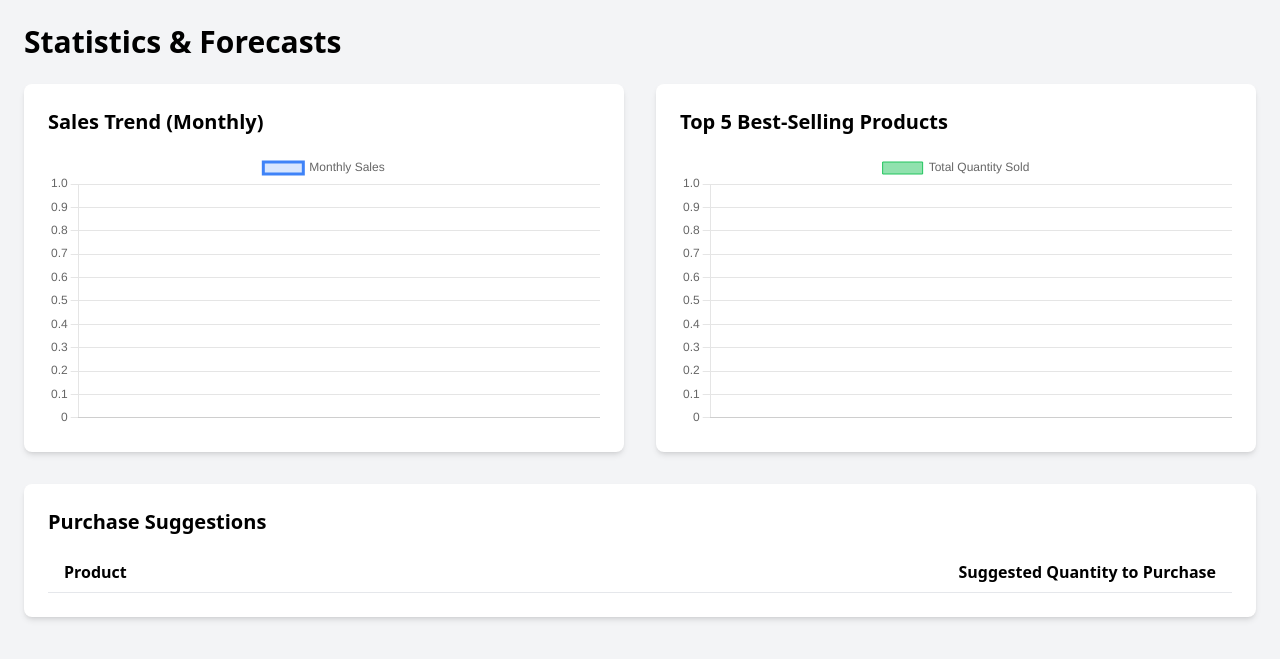
After one commit to LinuxLogos/sales_mall, a PHP site: page /views/stats/index.php in a window 1280 px wide. The commit adds this page. Shown: the top 659 px of the page. Run offline with PHP 8.4, Linux system fonts and the light colour scheme; the template is opened without the code that fills it, so the values that code supplies are empty; some libraries are stand-ins or nearby versions.

Commit message:
Implement statistics and forecasts interface

```diff
--- a/routes.php
+++ b/routes.php
@@ -162,4 +162,8 @@ switch ($request_uri) {
         $stockController = new StockController();
         $stockController->transfer();
         break;
+    case '/stats':
+        $statsController = new StatsController();
+        $statsController->index();
+        break;
 }
--- /dev/null
+++ b/views/stats/index.php
@@ -0,0 +1,79 @@
+<!DOCTYPE html>
+<html lang="en">
+<head>
+    <meta charset="UTF-8">
+    <meta name="viewport" content="width=device-width, initial-scale=1.0">
+    <title>Statistics & Forecasts</title>
+    <script src="https://cdn.tailwindcss.com"></script>
+    <script src="https://cdn.jsdelivr.net/npm/chart.js"></script>
+</head>
+<body class="bg-gray-100">
+    <div class="container mx-auto p-6">
+        <h1 class="text-3xl font-bold mb-6">Statistics & Forecasts</h1>
+
+        <div class="grid grid-cols-1 lg:grid-cols-2 gap-8">
+            <div class="bg-white p-6 rounded-lg shadow-md">
+                <h2 class="text-xl font-bold mb-4">Sales Trend (Monthly)</h2>
+                <canvas id="salesTrendChart"></canvas>
+            </div>
+            <div class="bg-white p-6 rounded-lg shadow-md">
+                <h2 class="text-xl font-bold mb-4">Top 5 Best-Selling Products</h2>
+                <canvas id="bestSellingChart"></canvas>
+            </div>
+        </div>
+
+        <div class="mt-8 bg-white p-6 rounded-lg shadow-md">
+            <h2 class="text-xl font-bold mb-4">Purchase Suggestions</h2>
+            <table class="w-full">
+                <thead>
+                    <tr>
+                        <th class="py-2 px-4 border-b text-left">Product</th>
+                        <th class="py-2 px-4 border-b text-right">Suggested Quantity to Purchase</th>
+                    </tr>
+                </thead>
+                <tbody>
+                    <?php foreach ($suggestions as $suggestion): ?>
+                        <tr>
+                            <td class="py-2 px-4 border-b"><?= $suggestion['name'] ?></td>
+                            <td class="py-2 px-4 border-b text-right"><?= $suggestion['needed'] ?></td>
+                        </tr>
+                    <?php endforeach; ?>
+                </tbody>
+            </table>
+        </div>
+    </div>
+
+    <script>
+        // Sales Trend Chart
+        const salesTrendCtx = document.getElementById('salesTrendChart').getContext('2d');
+        const salesTrendChart = new Chart(salesTrendCtx, {
+            type: 'line',
+            data: {
+                labels: <?= json_encode(array_column($sales_by_month, 'month')) ?>,
+                datasets: [{
+                    label: 'Monthly Sales',
+                    data: <?= json_encode(array_column($sales_by_month, 'total')) ?>,
+                    borderColor: 'rgba(63, 131, 248, 1)',
+                    backgroundColor: 'rgba(63, 131, 248, 0.2)',
+                }]
+            }
+        });
+
+        // Best Selling Chart
+        const bestSellingCtx = document.getElementById('bestSellingChart').getContext('2d');
+        const bestSellingChart = new Chart(bestSellingCtx, {
+            type: 'bar',
+            data: {
+                labels: <?= json_encode(array_column($best_selling, 'name')) ?>,
+                datasets: [{
+                    label: 'Total Quantity Sold',
+                    data: <?= json_encode(array_column($best_selling, 'total_quantity')) ?>,
+                    backgroundColor: 'rgba(34, 197, 94, 0.5)',
+                    borderColor: 'rgba(34, 197, 94, 1)',
+                    borderWidth: 1
+                }]
+            }
+        });
+    </script>
+</body>
+</html>
```
Also changed, not shown: controllers/StatsController.php (added, +52 -0 lines).
